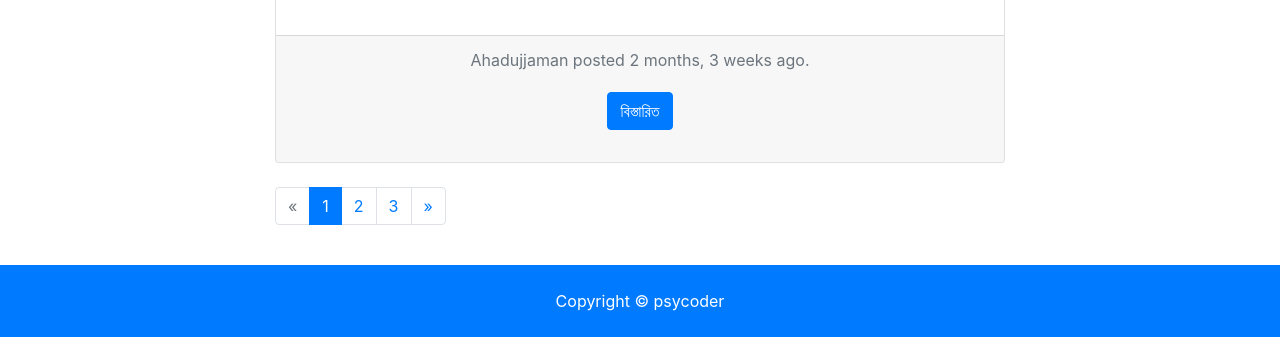
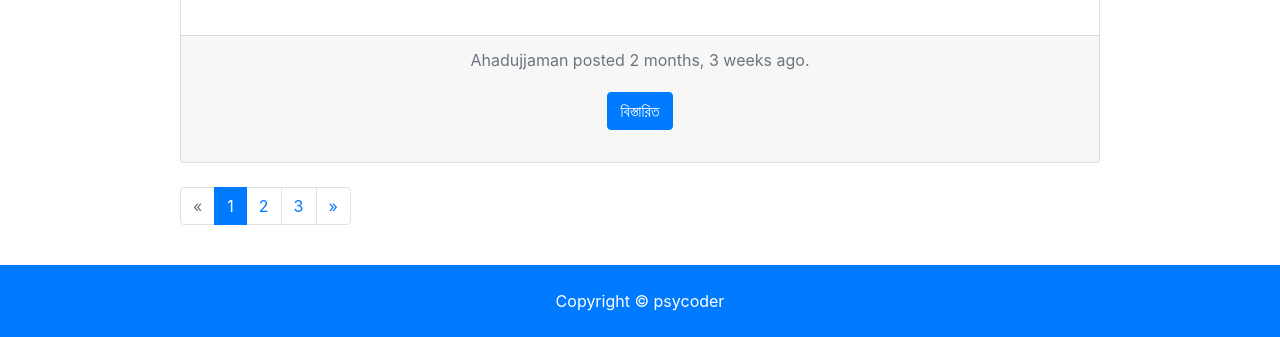
Before and after one commit to ahadnur/nursweb, a Django app: page / in a window 1280 px wide. Shown: the part 1395-1732 px from the top of the page. Run offline with Django 3.2, Linux system fonts and the light colour scheme; data comes from the database, SQL or seed files in the repository; some libraries are stand-ins or nearby versions.

Commit message:
template updated

```diff
--- a/templates/pages/index.html
+++ b/templates/pages/index.html
@@ -28,7 +28,7 @@
 <!-- Listings -->
 <div class="container">
   <div class="row">
-    <div class="col-lg-8 col-md-10 mx-auto">
+    <div class="col-lg-10 col-md-12 mx-auto">
       <div class="card text-center">
         {% if posts %} {% for post in posts %}
         <div class="card-body">
@@ -57,7 +57,7 @@
 <br />
 <div class="container">
   <div class="row">
-    <div class="col-lg-8 col-md-10 mx-auto">
+    <div class="col-lg-10 col-md-12 mx-auto">
       {% if posts.has_other_pages %}
       <ul class="pagination">
         {% if posts.has_previous %}
--- a/templates/posts/post.html
+++ b/templates/posts/post.html
@@ -35,7 +35,7 @@
 <!-- Listings -->
 <div class="container">
   <div class="row">
-    <div class="col-lg-8 col-md-10 mx-auto">
+    <div class="col-lg-10 col-md-12 mx-auto">
       <div class="card text-center">
         <div class="card-body">
           <h5 class="card-title"><b>{{ post.title }}</b></h5>
--- a/templates/posts/posts.html
+++ b/templates/posts/posts.html
@@ -33,7 +33,7 @@
 <!-- Listings -->
 <div class="container">
   <div class="row">
-    <div class="col-lg-8 col-md-10 mx-auto">
+    <div class="col-lg-10 col-md-12 mx-auto">
       <div class="card text-center">
         {% if posts %}
         {% for post in posts %}
@@ -64,7 +64,7 @@
 </div>
 <div class="container">
   <div class="row">
-    <div class="col-lg-8 col-md-10 mx-auto">
+    <div class="col-lg-10 col-md-12 mx-auto">
       {% if posts.has_other_pages %}
       <ul class="pagination">
         {% if posts.has_previous %}
--- a/templates/problem/problem.html
+++ b/templates/problem/problem.html
@@ -35,7 +35,7 @@
 <!-- Listings -->
 <div class="container">
     <div class="row">
-        <div class="col-lg-8 col-md-10 mx-auto">
+        <div class="col-lg-10 col-md-12 mx-auto">
             <div class="card text-center">
                 <div class="card-body">
                     <h5 class="card-title"><b>{{ problem.title }}</b></h5>
--- a/templates/problem/problems.html
+++ b/templates/problem/problems.html
@@ -33,7 +33,7 @@
 <!-- Listings -->
 <div class="container">
     <div class="row">
-        <div class="col-lg-8 col-md-10 mx-auto">
+        <div class="col-lg-10 col-md-12 mx-auto">
             <div class="card text-center">
                 <div class="card-body">
                     <span>You can add as many problems you want.</span><br><br>
--- a/templates/program/program_post.html
+++ b/templates/program/program_post.html
@@ -36,7 +36,7 @@
   <!-- Listings -->
   <div class="container">
     <div class="row">
-        <div class="col-lg-8 col-md-10 mx-auto">
+        <div class="col-lg-10 col-md-12 mx-auto">
             <div class="card text-center">
                 <div class="card-body">
                   <h5 class="card-title"><b>{{ program.title }}</b></h5>
--- a/templates/program/programs.html
+++ b/templates/program/programs.html
@@ -33,7 +33,7 @@
 <!-- Listings -->
 <div class="container">
   <div class="row">
-    <div class="col-lg-8 col-md-10 mx-auto">
+    <div class="col-lg-10 col-md-12 mx-auto">
       <div class="card text-center">
         {% if programs %}
         {% for program in programs %}
@@ -64,7 +64,7 @@
 <br>
 <div class="container">
   <div class="row">
-    <div class="col-lg-8 col-md-10 mx-auto">
+    <div class="col-lg-10 col-md-12 mx-auto">
       {% if programs.has_other_pages %}
       <ul class="pagination">
         {% if programs.has_previous %}
--- a/templates/python/python_post.html
+++ b/templates/python/python_post.html
@@ -35,7 +35,7 @@
   <!-- Listings -->
   <div class="container">
     <div class="row">
-        <div class="col-lg-8 col-md-10 mx-auto">
+        <div class="col-lg-10 col-md-12 mx-auto">
             <div class="card text-center">
                 <div class="card-body">
                   <h5 class="card-title"><b>{{ post.title }}</b></h5>
--- a/templates/python/python_posts.html
+++ b/templates/python/python_posts.html
@@ -33,7 +33,7 @@
 <!-- Listings -->
 <div class="container">
   <div class="row">
-    <div class="col-lg-8 col-md-10 mx-auto">
+    <div class="col-lg-10 col-md-12 mx-auto">
       <div class="card text-center">
         {% if pythons %}
         {% for post in pythons %}
```
